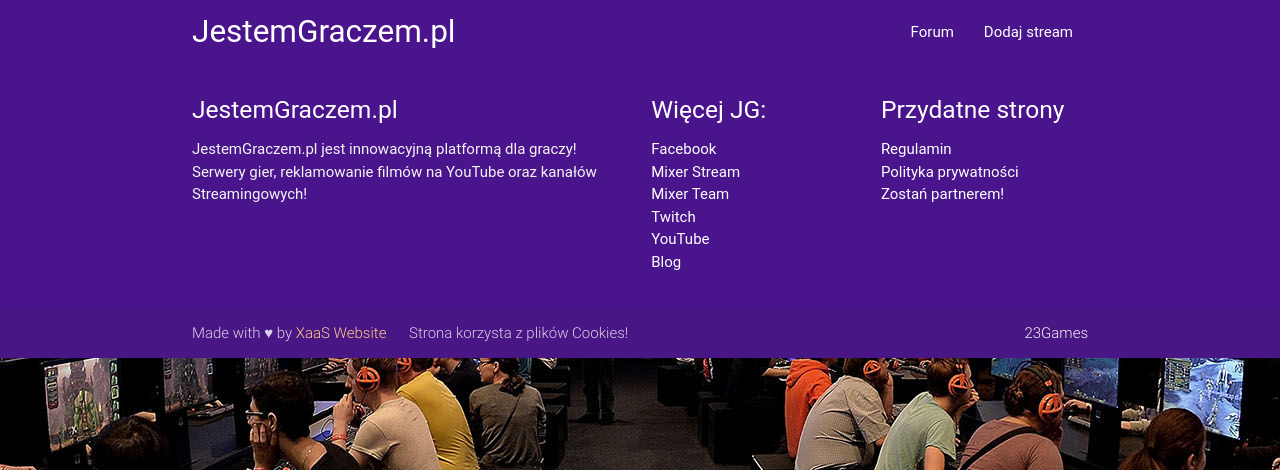
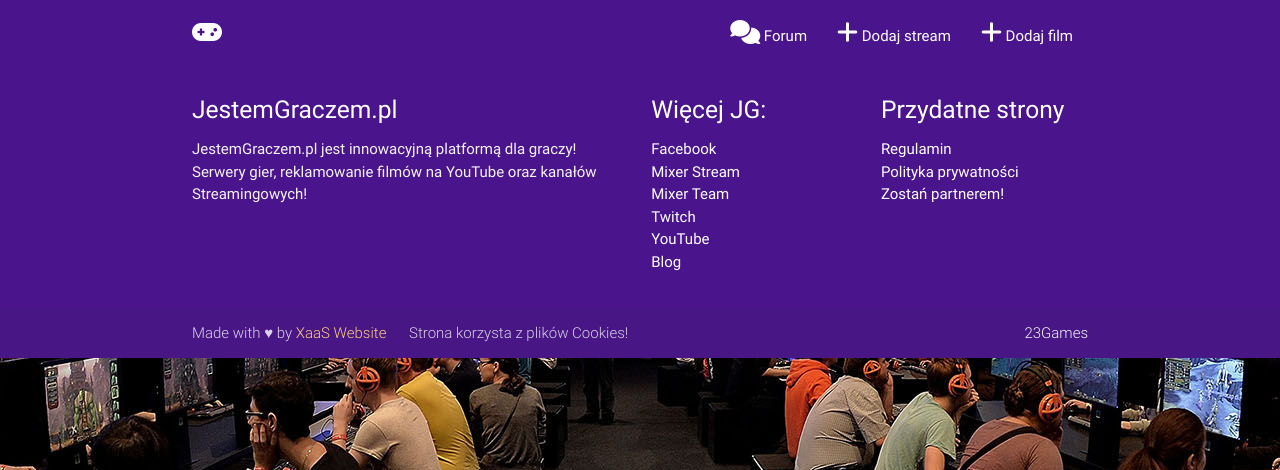
Before and after one commit to PanOtlet/JestemGraczem.pl, a Django app: template templates/base.html in a window 1280 px wide. Shown: the top 470 px of the page. Run offline with Django 3.2, Linux system fonts and the light colour scheme; the template is opened without the code that fills it, so the values that code supplies are empty; some libraries are stand-ins or nearby versions; some web fonts are replaced.

Commit message:
FIX: Design

```diff
--- a/static/js/stream.js
+++ b/static/js/stream.js
@@ -6,8 +6,7 @@ var Stream = {
         twitch_url = twitch_url.replace("_/", '');
         mixer_url = mixer_url.replace("_/", '');
         this.template = '<a class="carousel-item hoverable" href="' + twitch_url + '{{ 0 }}">' +
-            '<img src="{{ 3 }}"' +
-            ' alt="{{ 0 }}"></a>';
+            '<img class="responsive-img" src="{{ 3 }}" alt="{{ 0 }}"></a>';
         if (localStorage['timestamp'] < Date.now() - 60)
             $.get(url, function (data, status) {
                 test = data;
--- a/templates/base.html
+++ b/templates/base.html
@@ -39,27 +39,48 @@
     <![endif]-->
 
 <nav class="purple darken-4" role="navigation">
-    <div class="nav-wrapper container"><a id="logo-container" href="{% url 'index' %}" class="brand-logo">
-        JestemGraczem.pl
-    </a>
+    <div class="nav-wrapper container">
+        <a id="logo-container" href="{% url 'index' %}" class="brand-logo tooltipped" data-position="bottom" data-delay="50" data-tooltip="JestemGraczem.pl">
+            <i class="fa fa-gamepad" aria-hidden="true"></i>
+        </a>
+        <a href="#" data-activates="nav-mobile" class="button-collapse">
+            <i class="fa fa-bars" aria-hidden="true"></i>
+        </a>
         <ul class="right hide-on-med-and-down">
-            <li><a href="https://forum.jestemgraczem.pl">Forum</a></li>
+            <li>
+                <a href="https://forum.jestemgraczem.pl">
+                    <i class="fa fa-comments" aria-hidden="true"></i> Forum
+                </a>
+            </li>
             <li>
                 <a href="https://forum.jestemgraczem.pl/topic/5-jak-doda%C4%87-stream-na-stron%C4%99-g%C5%82%C3%B3wn%C4%85/">
-                    Dodaj stream
+                    <i class="fa fa-plus" aria-hidden="true"></i> Dodaj stream
+                </a>
+            </li>
+            <li>
+                <a href="https://forum.jestemgraczem.pl/topic/5-jak-doda%C4%87-stream-na-stron%C4%99-g%C5%82%C3%B3wn%C4%85/">
+                    <i class="fa fa-plus" aria-hidden="true"></i> Dodaj film
                 </a>
             </li>
         </ul>
 
-        <ul id="nav-mobile" class="side-nav">
-            <li><a href="https://forum.jestemgraczem.pl">Forum</a></li>
+        <ul class="side-nav" id="nav-mobile">
+            <li>
+                <a href="https://forum.jestemgraczem.pl">
+                    <i class="fa fa-comments" aria-hidden="true"></i> Forum
+                </a>
+            </li>
             <li>
                 <a href="https://forum.jestemgraczem.pl/topic/5-jak-doda%C4%87-stream-na-stron%C4%99-g%C5%82%C3%B3wn%C4%85/">
-                    Dodaj stream
+                    <i class="fa fa-plus" aria-hidden="true"></i> Dodaj stream
+                </a>
+            </li>
+            <li>
+                <a href="https://forum.jestemgraczem.pl/topic/5-jak-doda%C4%87-stream-na-stron%C4%99-g%C5%82%C3%B3wn%C4%85/">
+                    <i class="fa fa-plus" aria-hidden="true"></i> Dodaj film
                 </a>
             </li>
         </ul>
-        <a href="#" data-activates="nav-mobile" class="button-collapse"><i class="material-icons">menu</i></a>
     </div>
 </nav>
 {% block main %}{% endblock %}
@@ -139,10 +160,12 @@
         </div>
     </div>
 </footer>
-<script src="https://ajax.googleapis.com/ajax/libs/jquery/2.2.4/jquery.min.js"></script>
-<link rel="stylesheet" href="https://cdnjs.cloudflare.com/ajax/libs/materialize/0.99.0/css/materialize.min.css">
+{#<script src="https://ajax.googleapis.com/ajax/libs/jquery/2.2.4/jquery.min.js"></script>#}
+  <link rel="stylesheet" href="https://cdnjs.cloudflare.com/ajax/libs/materialize/0.100.1/css/materialize.min.css">
+<script src="https://ajax.googleapis.com/ajax/libs/jquery/3.2.1/jquery.min.js"></script>
+  <script src="https://cdnjs.cloudflare.com/ajax/libs/materialize/0.100.1/js/materialize.min.js"></script>
 <link rel="stylesheet" href="{% static 'css/style.css' %}">
-<script src="https://cdnjs.cloudflare.com/ajax/libs/materialize/0.99.0/js/materialize.min.js"></script>
+<script src="https://use.fontawesome.com/bd86b21063.js"></script>
 {% block javascripts %}{% endblock %}
 </body>
 </html>
--- a/templates/service/index.html
+++ b/templates/service/index.html
@@ -11,7 +11,7 @@
                     <div class="card-image">
                         <a href="https://youtube.com/watch?v={{ video.video_id }}">
                             <img src="https://img.youtube.com/vi/{{ video.video_id }}/maxresdefault.jpg">
-                            <span class="card-title">
+                            <span class="card-title hide-on-med-and-down">
                                 <span class="new badge" data-badge-caption="na YouTube">{{ video.name }}</span>
                             </span>
                         </a>
```
